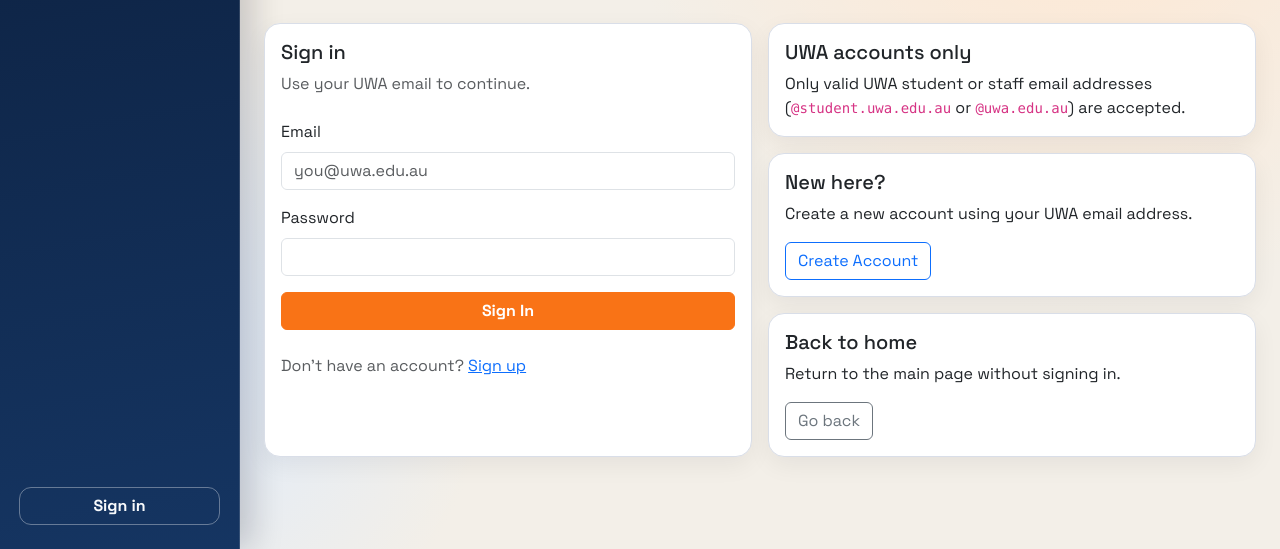
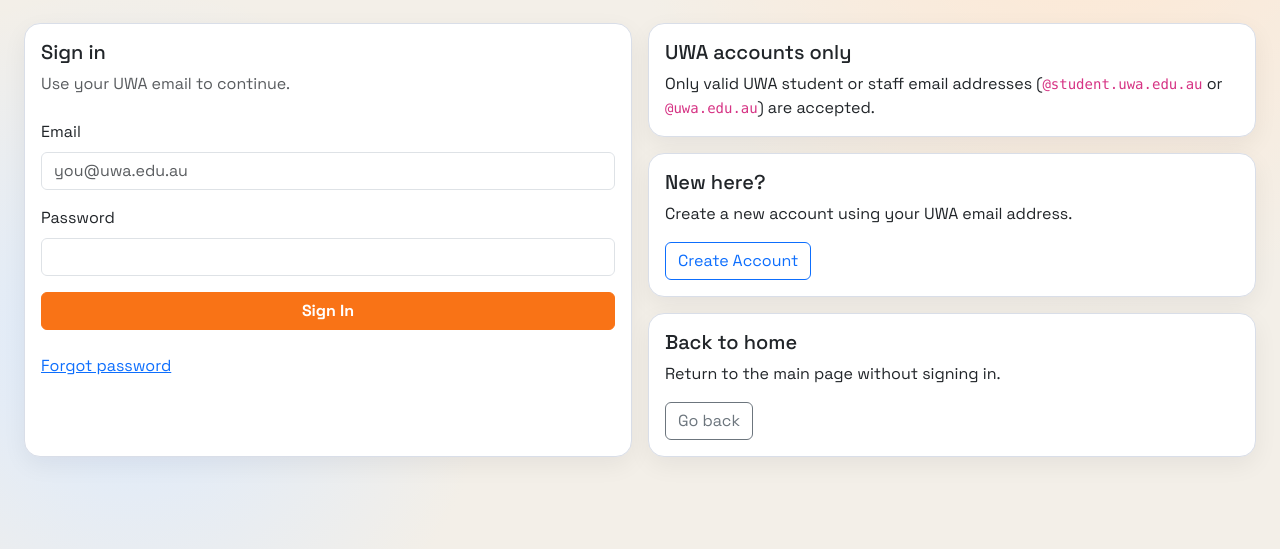
Before and after one commit to BaconPancakez/CITS3403_Project, a Flask app: page /login in a window 1280 px wide. Shown: the part 251-800 px from the top of the page. Run offline with Flask 3, Linux system fonts and the light colour scheme.

Commit message:
Hide sidebar on auth pages; add forgot password link and placeholder route
Co-authored-by: Cursor <cursoragent@cursor.com>

```diff
--- a/app/routes.py
+++ b/app/routes.py
@@ -42,6 +42,11 @@ def login():
     return render_template("login.html")
 
 
+@app.route("/forgot-password")
+def forgot_password():
+    return render_template("forgot_password.html")
+
+
 @app.route("/logout", methods=["POST"])
 def logout():
     session.pop("is_authenticated", None)
--- a/app/static/css/base.css
+++ b/app/static/css/base.css
@@ -104,6 +104,12 @@ body {
     margin-top: auto;
 }
 
+/* Login / signup: full-width content, no sidebar nav */
+body.login-page .sidebar,
+body.signup-page .sidebar {
+    display: none;
+}
+
 .hero-banner {
     min-height: 250px;
     background-image:
@@ -207,6 +213,11 @@ body {
         padding-bottom: 130px;
     }
 
+    body.login-page .app-content,
+    body.signup-page .app-content {
+        padding-bottom: 0;
+    }
+
     .hero-banner {
         min-height: 200px;
     }
--- a/app/templates/login.html
+++ b/app/templates/login.html
@@ -53,8 +53,7 @@
                         </form>
 
                         <p class="mt-4 mb-0 text-muted">
-                            Don't have an account?
-                            <a href="{{ url_for('signup') }}">Sign up</a>
+                            <a href="{{ url_for('forgot_password') }}">Forgot password</a>
                         </p>
                     </div>
                 </div>
```
Also changed, not shown: app/templates/forgot_password.html (added, +9 -0 lines).
